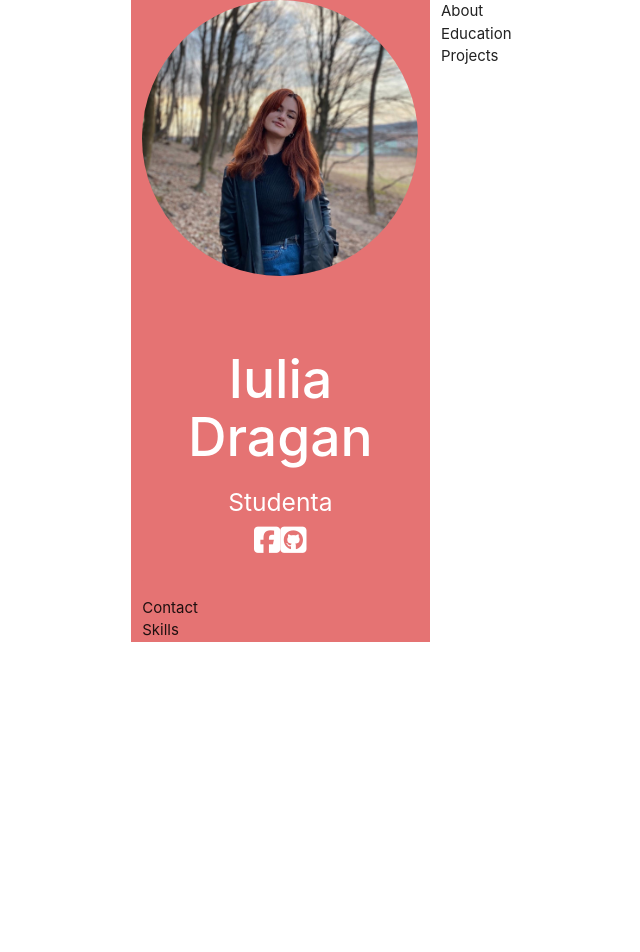
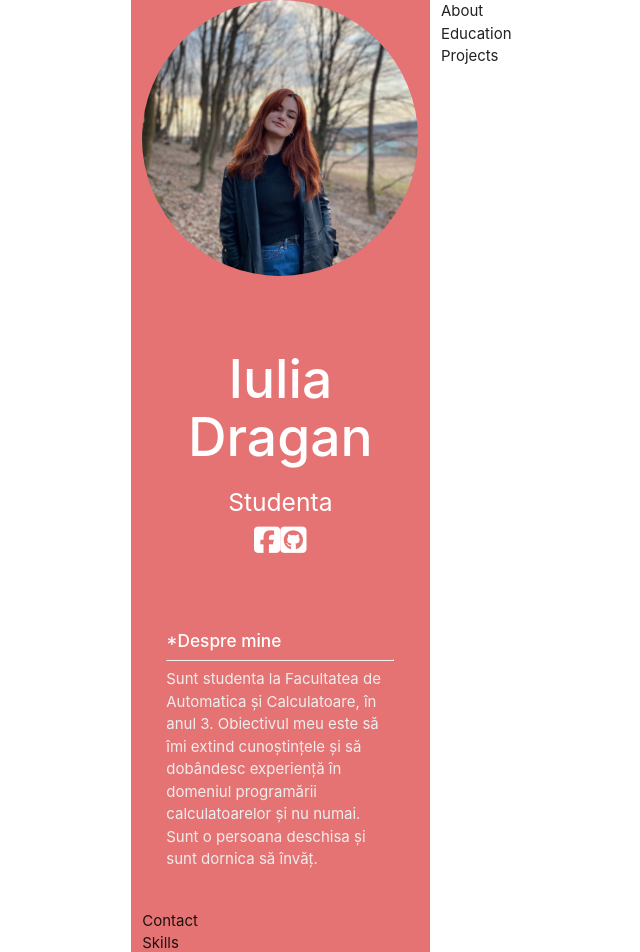
Before and after one commit to iuliadrgn/react-cv, a React (Create React App) app: page / in a window 1280 px wide. Shown: the top 952 px of the page, without its empty margins (61-701 px from the left). Before the commit the page ends 800 px from the top, so only its background shows below. Built offline with nearby package versions, Linux system fonts and the light colour scheme.

Commit message:
"about me" section

```diff
--- a/src/components/pages/profile/Profile.js
+++ b/src/components/pages/profile/Profile.js
@@ -27,6 +27,19 @@ class Profile extends Component {
                         </a>
                     </div>
                 </div>
+                <div className="card red lighten-2 z-depth-0">
+                    <div className="card-content">
+                        <h6 className="white-text">
+                            <strong>*Despre mine</strong>
+                        </h6>
+                        <hr />
+                        <p className="grey-text text-lighten-3 pt">
+                            Sunt studenta la Facultatea de Automatica și Calculatoare, în anul 3. Obiectivul meu este
+                            să îmi extind cunoștințele și să dobândesc experiență în domeniul programării
+                            calculatoarelor și nu numai. Sunt o persoana deschisa și sunt dornica să învăț.
+                        </p>
+                    </div>
+                </div>
             </div>
         );
     }
```
